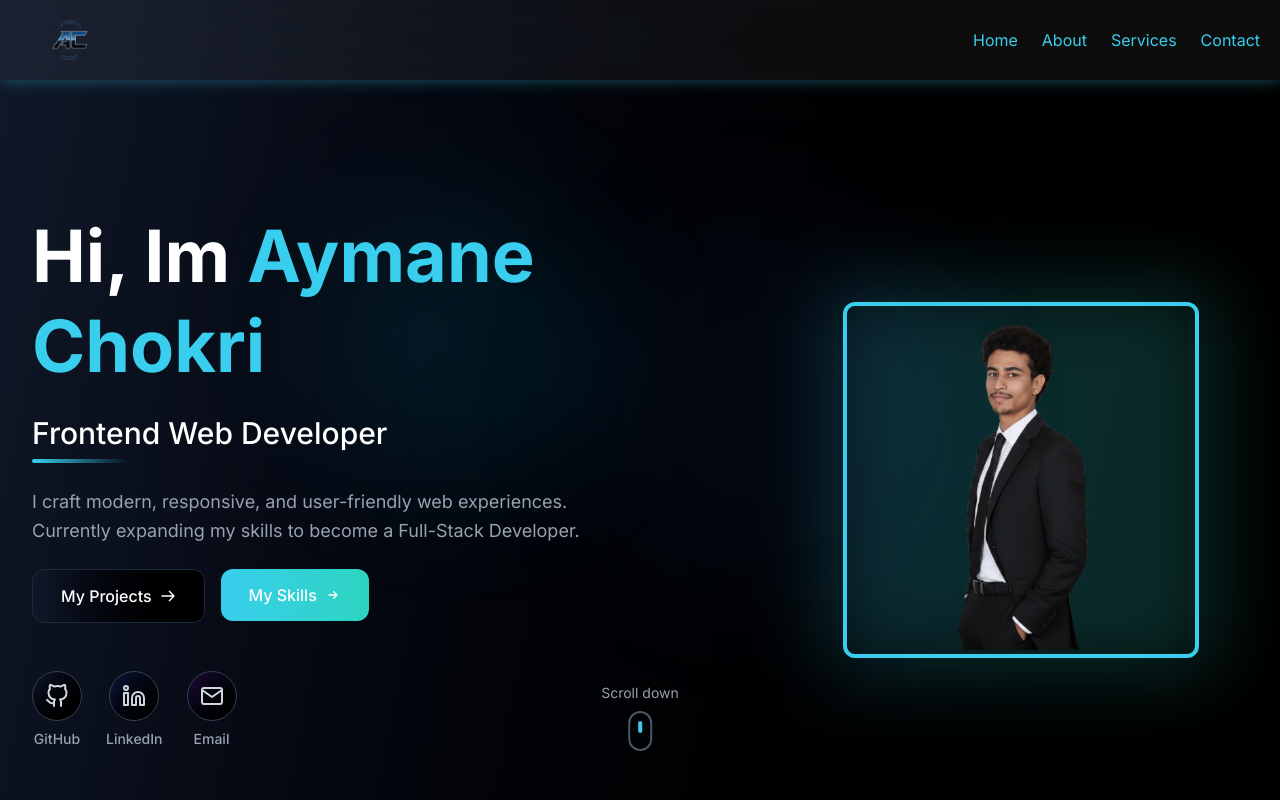
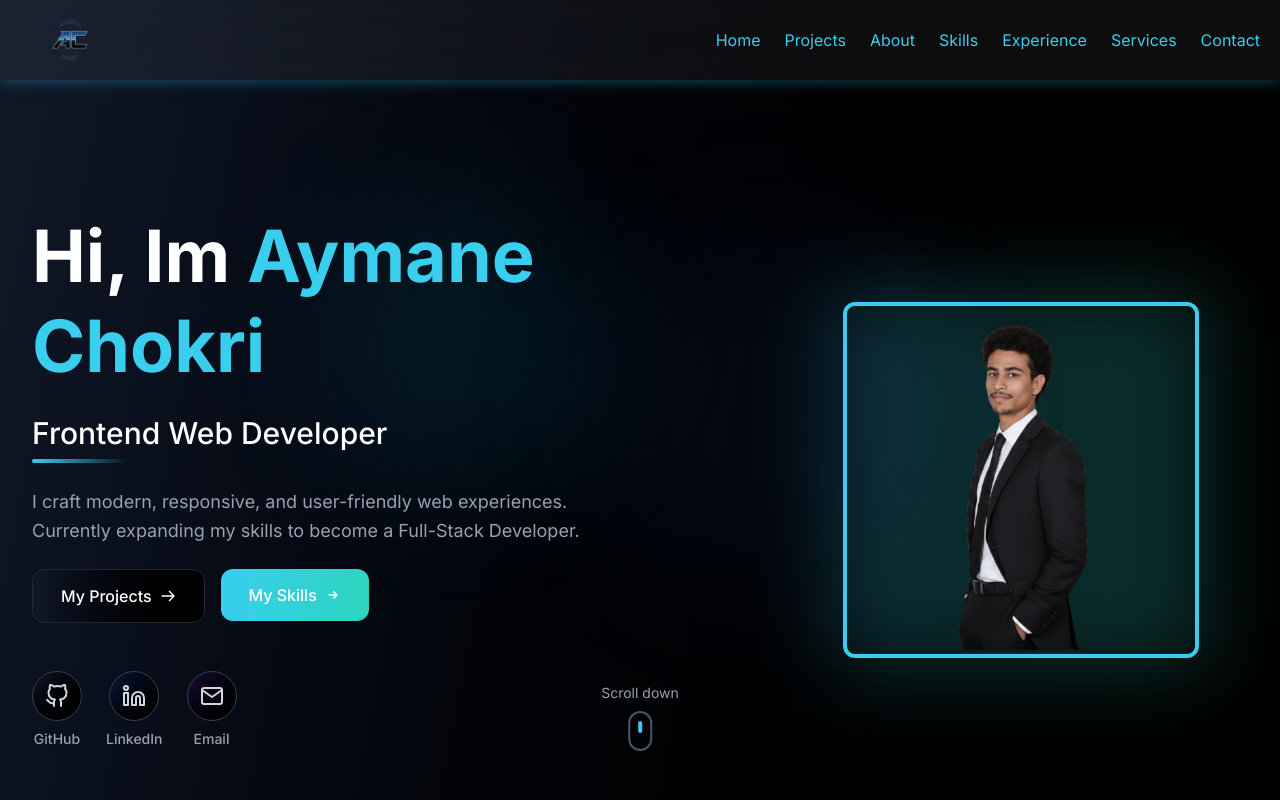
Before and after one commit to aymanechoukri/PORTFOLIO-V2, a Next.js app: page / in a window 1280 px wide. Shown: the top 800 px of the page. Built offline with nearby package versions, Linux system fonts and the light colour scheme.

Commit message:
feat: update portfolio navigation

```diff
--- a/src/Components/Header.tsx
+++ b/src/Components/Header.tsx
@@ -8,7 +8,7 @@ import { motion, AnimatePresence } from "framer-motion";
 export default function Header() {
   const [open, setOpen] = useState(false);
 
-  const menuItems = ["Home", "About", "Services", "Contact"];
+  const menuItems = ["Home", "Projects", "About", "Skills", "Experience", "Services", "Contact"];
 
   const logoVariants = {
     hidden: { opacity: 0, x: -30 },
```
